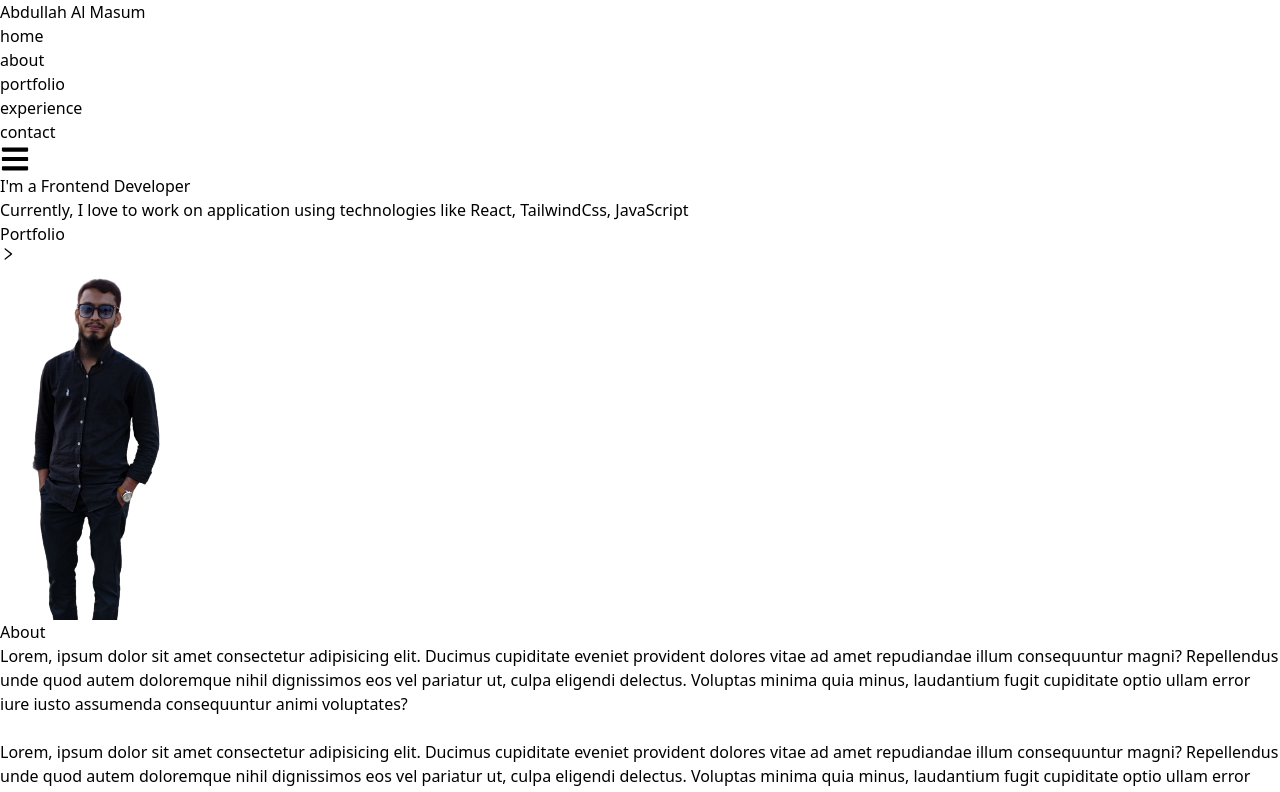
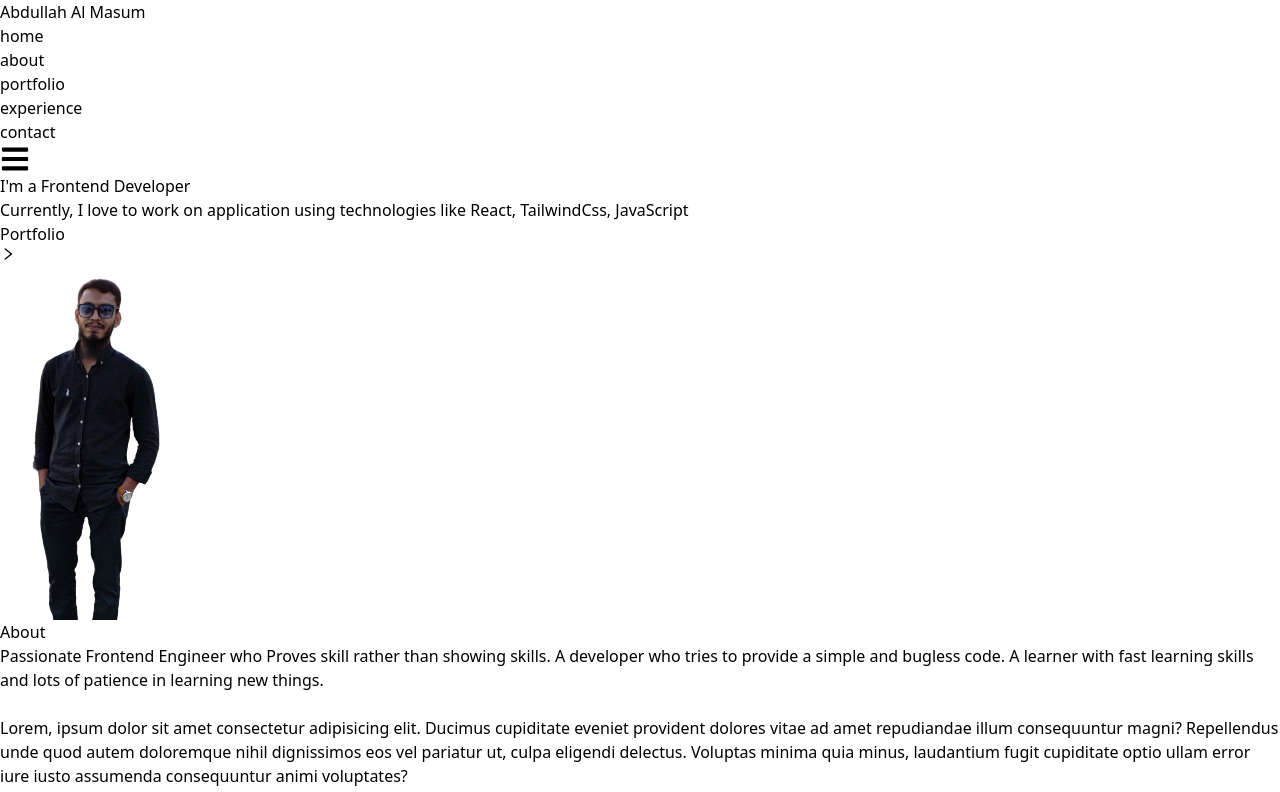
Before and after one commit to Masum267/Portfolio-React, a React (Vite) app: page / in a window 1280 px wide. Shown: the top 792 px of the page. Built offline with nearby package versions, Linux system fonts and the light colour scheme.

Commit message:
Change About p

```diff
--- a/src/pages/About.jsx
+++ b/src/pages/About.jsx
@@ -16,14 +16,11 @@ function About() {
                 </div>
 
                 <p className='text-xl mt-20'>
-                    Lorem, ipsum dolor sit amet consectetur
-                    adipisicing elit. Ducimus cupiditate eveniet
-                    provident dolores vitae ad amet repudiandae
-                    illum consequuntur magni? Repellendus unde quod
-                    autem doloremque nihil dignissimos eos vel pariatur
-                    ut, culpa eligendi delectus. Voluptas minima quia
-                    minus, laudantium fugit cupiditate optio ullam error
-                    iure iusto assumenda consequuntur animi voluptates?
+                    Passionate Frontend Engineer who Proves skill
+                    rather than showing skills. A developer who tries
+                    to provide a simple and bugless code. A learner
+                    with fast learning skills and lots of patience in
+                    learning new things.
                 </p>
 
                 <br />
```
